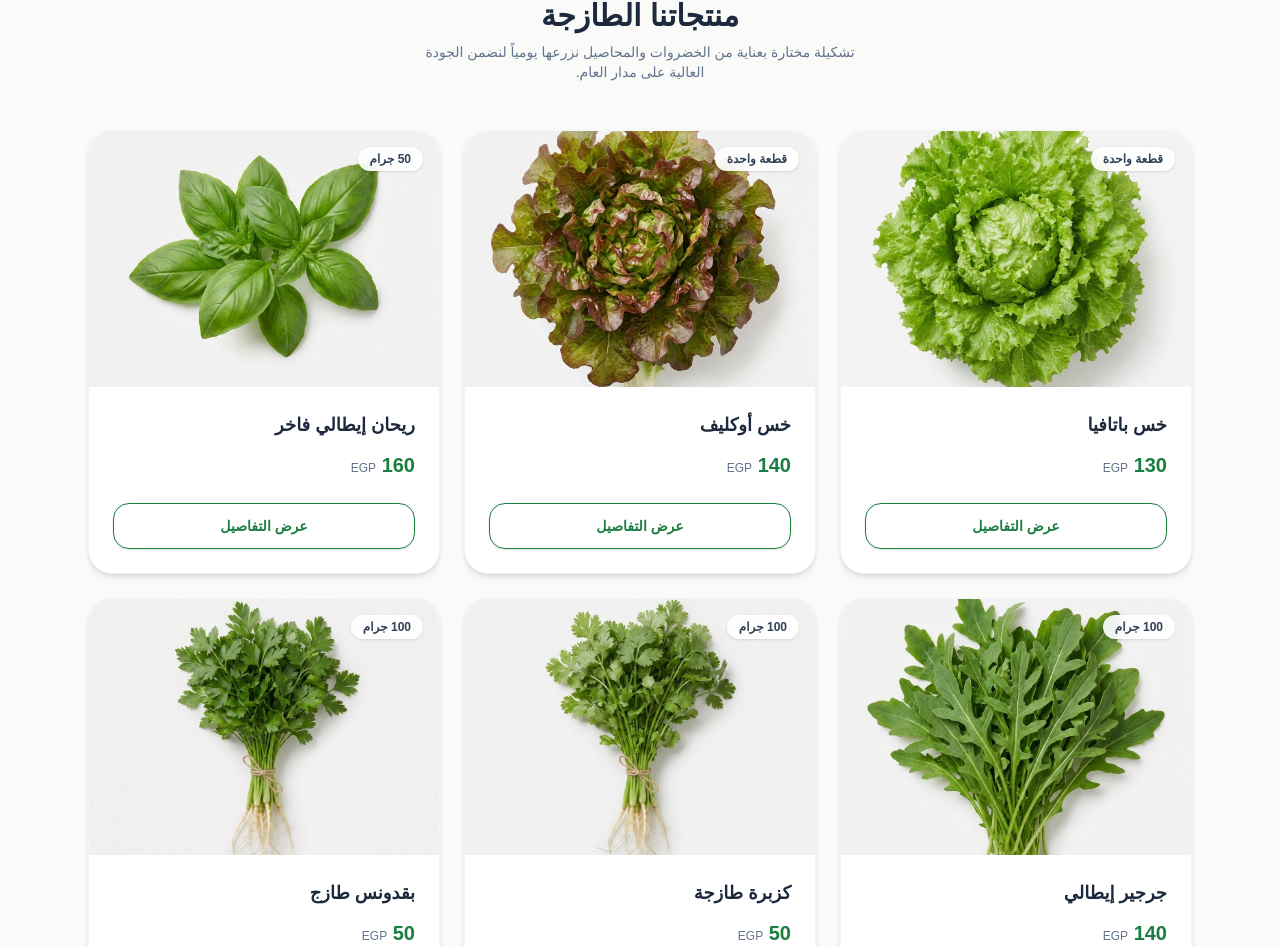
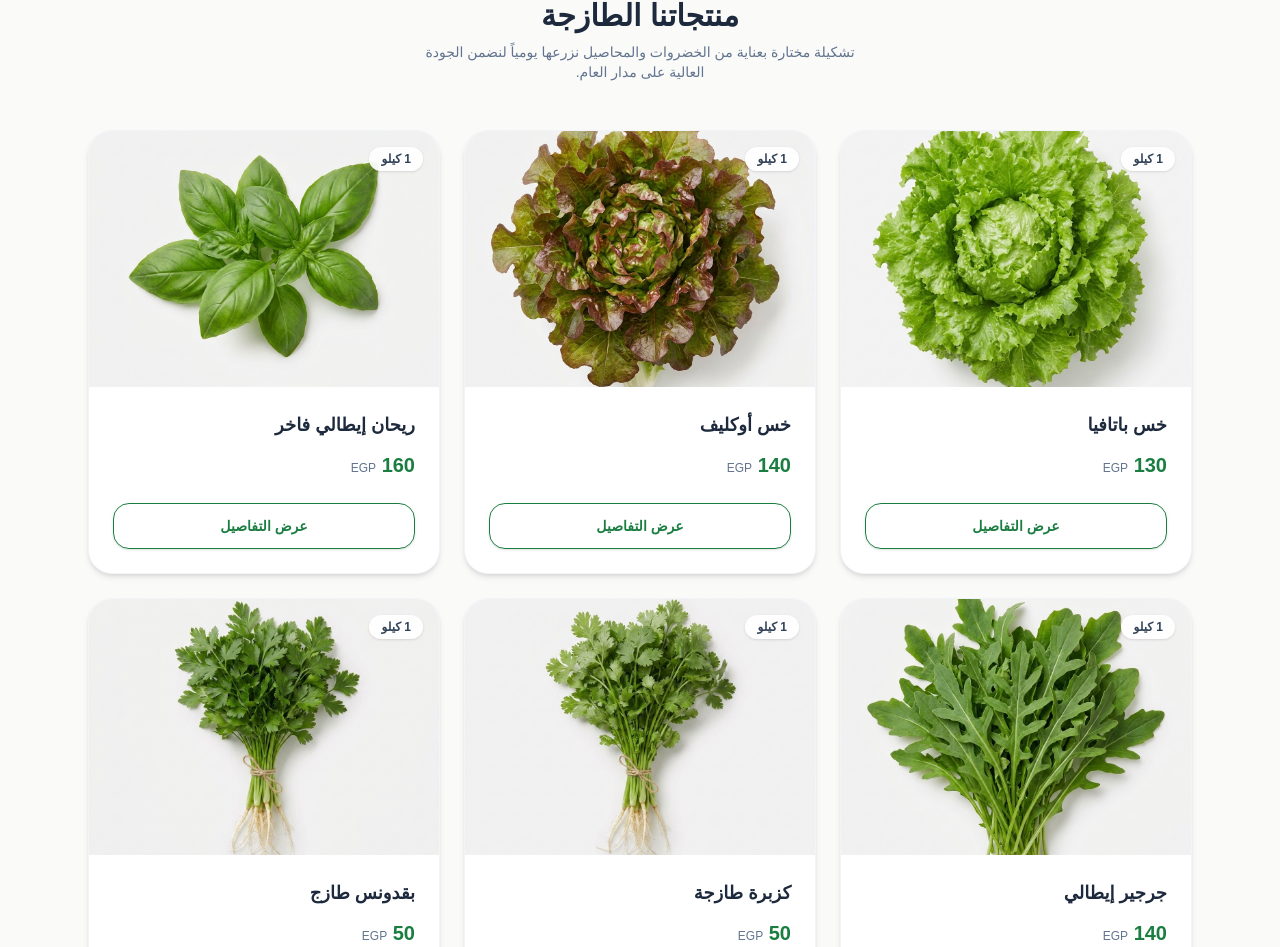
Before and after one commit to sohylagomaa/ngtc-store, a Next.js app: page / in a window 1280 px wide. Shown: the part 849-1796 px from the top of the page. Built offline with nearby package versions, Linux system fonts and the light colour scheme; no server answers; the database is empty.

Commit message:
add updates on products

```diff
--- a/src/data/products.ts
+++ b/src/data/products.ts
@@ -14,7 +14,7 @@ export const products: Product[] = [
     id: "1",
     name: "خس باتافيا",
     price: 130,
-    weight: "قطعة واحدة",
+    weight: "1 كيلو",
     category: "ورقيات طازجة",
     image: "/images/products/batavia.jpeg",
     description: "خس عضوي طازج ومقرمش، يُزرع بنظام مائي متطور خالٍ تماماً من المبيدات لضمان النقاوة والطعم الطازج.",
@@ -24,7 +24,7 @@ export const products: Product[] = [
     id: "2",
     name: "خس أوكليف",
     price: 140,
-    weight: "قطعة واحدة",
+    weight: "1 كيلو",
     category: "ورقيات طازجة",
     image: "/images/products/oakleafLettuce.jpeg",
     description: "خس أوكليف ذو أوراق متعرجة ومذاق غني، يُزرع هيدروبونيكس بعناية فائقة.",
@@ -34,7 +34,7 @@ export const products: Product[] = [
     id: "3",
     name: "ريحان إيطالي فاخر",
     price: 160,
-    weight: "50 جرام",
+    weight: "1 كيلو",
     category: "أعشاب فاخرة",
     image: "/images/products/basil.jpeg",
     description: "ريحان إيطالي فاخر بنكهة عطرية مركزة ومقطوف طازجاً للحفاظ على زيوته الطيارة الطبيعية.",
@@ -44,7 +44,7 @@ export const products: Product[] = [
     id: "4",
     name: "جرجير إيطالي",
     price: 140,
-    weight: "100 جرام",
+    weight: "1 كيلو",
     category: "ورقيات طازجة",
     image: "/images/products/arugula.jpeg",
     description: "أوراق جرجير إيطالي طازجة ذات طعم قوي ومميز غنية بالمغذيات والفيتامينات.",
@@ -54,7 +54,7 @@ export const products: Product[] = [
     id: "5",
     name: "كزبرة طازجة",
     price: 50,
-    weight: "100 جرام",
+    weight: "1 كيلو",
     category: "أعشاب فاخرة",
     image: "/images/products/coriander.jpeg",
     description: "كزبرة عضوية طازجة وعطرية تضفي نكهة مميزة على الأطباق الشرقية والعالمية.",
@@ -64,7 +64,7 @@ export const products: Product[] = [
     id: "6",
     name: "بقدونس طازج",
     price: 50,
-    weight: "100 جرام",
+    weight: "1 كيلو",
     category: "ورقيات طازجة",
     image: "/images/products/parsley.jpeg",
     description: "بقدونس عضوي عالي النقاوة، مقطوف بعناية لتعزيز الأطباق الراقية.",
@@ -74,7 +74,7 @@ export const products: Product[] = [
     id: "7",
     name: "كيل (Kale)",
     price: 180,
-    weight: "قطعة / حزمة",
+    weight: "1 كيلو",
     category: "ورقيات طازجة",
     image: "/images/products/kale.jpeg",
     description: "أوراق الكيل الخضراء الغنية بمضادات الأكسدة والعناصر الغذائية الخارقة.",
@@ -84,7 +84,7 @@ export const products: Product[] = [
     id: "8",
     name: "سبانخ طازجة",
     price: 100,
-    weight: "قطعة / حزمة",
+    weight: "1 كيلو",
     category: "ورقيات طازجة",
     image: "/images/products/spinach.jpeg",
     description: "سبانخ هيدروبونيك طرية ونظيفة خالية من الشوائب ومثالية لكافة الأطباق.",
@@ -94,9 +94,9 @@ export const products: Product[] = [
     id: "9",
     name: "ميكرو جرينز (Micro Greens)",
     price: 60,
-    weight: "عبوة 50 جرام",
+    weight: "50 جرام",
     category: "ورقيات طازجة",
-    image: "/images/products/microGreens.jpeg",
+    image: "/images/products/mic.jpeg",
     description: "براعم النباتات الفتية المركزة بالفيتامينات والنكهات القوية لتزيين الأطباق.",
     chefRecommendations: ["تزيين الأطباق الراقية", "السلطات السريعة"],
   },
@@ -104,7 +104,7 @@ export const products: Product[] = [
     id: "10",
     name: "زهور قابلة للأكل (Edible Flowers)",
     price: 10,
-    weight: "10 جرام",
+    weight: "1 جرام",
     category: "أعشاب فاخرة",
     image: "/images/products/edibleFlowers.jpeg",
     description: "زهور ملونة صالحة للأكل تضفي مظهراً جمالياً ولمسة ساحرة على أطباقك.",
@@ -114,7 +114,7 @@ export const products: Product[] = [
     id: "11",
     name: "سوريال (Sorrel)",
     price: 800,
-    weight: "حزمة",
+    weight: "1 كيلو",
     category: "أعشاب فاخرة",
     image: "/images/products/sorrel.jpeg",
     description: "أوراق السوريال ذات المذاق الحامض المنعش والمميز لتحضير أرقى وصفات الطهي.",
@@ -126,7 +126,7 @@ export const products: Product[] = [
     price: 230,
     weight: "1 كيلو",
     category: "ورقيات طازجة",
-    image: "/images/products/microGreens.jpeg",
+    image: "/images/products/mixgreens.jpeg",
     description: "تشكيلة مختارة ومثالية من أجود أنواع الورقيات والخضروات المزروعة يومياً.",
     chefRecommendations: ["السلطات اليومية العائلية", "مطاعم الجورميه"],
   },
```
Also changed, not shown: public/images/products/mic.jpeg (added), public/images/products/mixgreens.jpeg (renamed from public/images/products/microGreens.jpeg).
